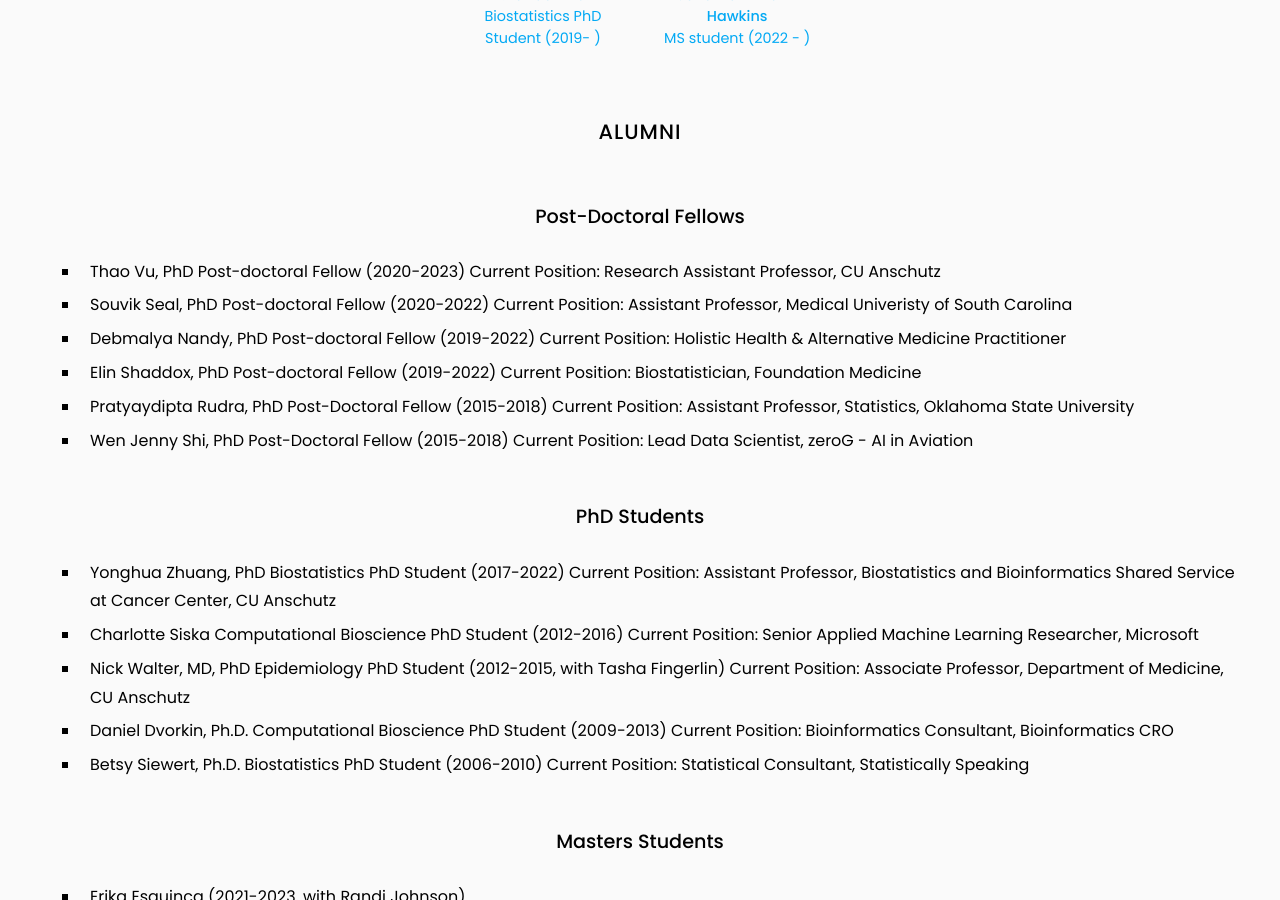
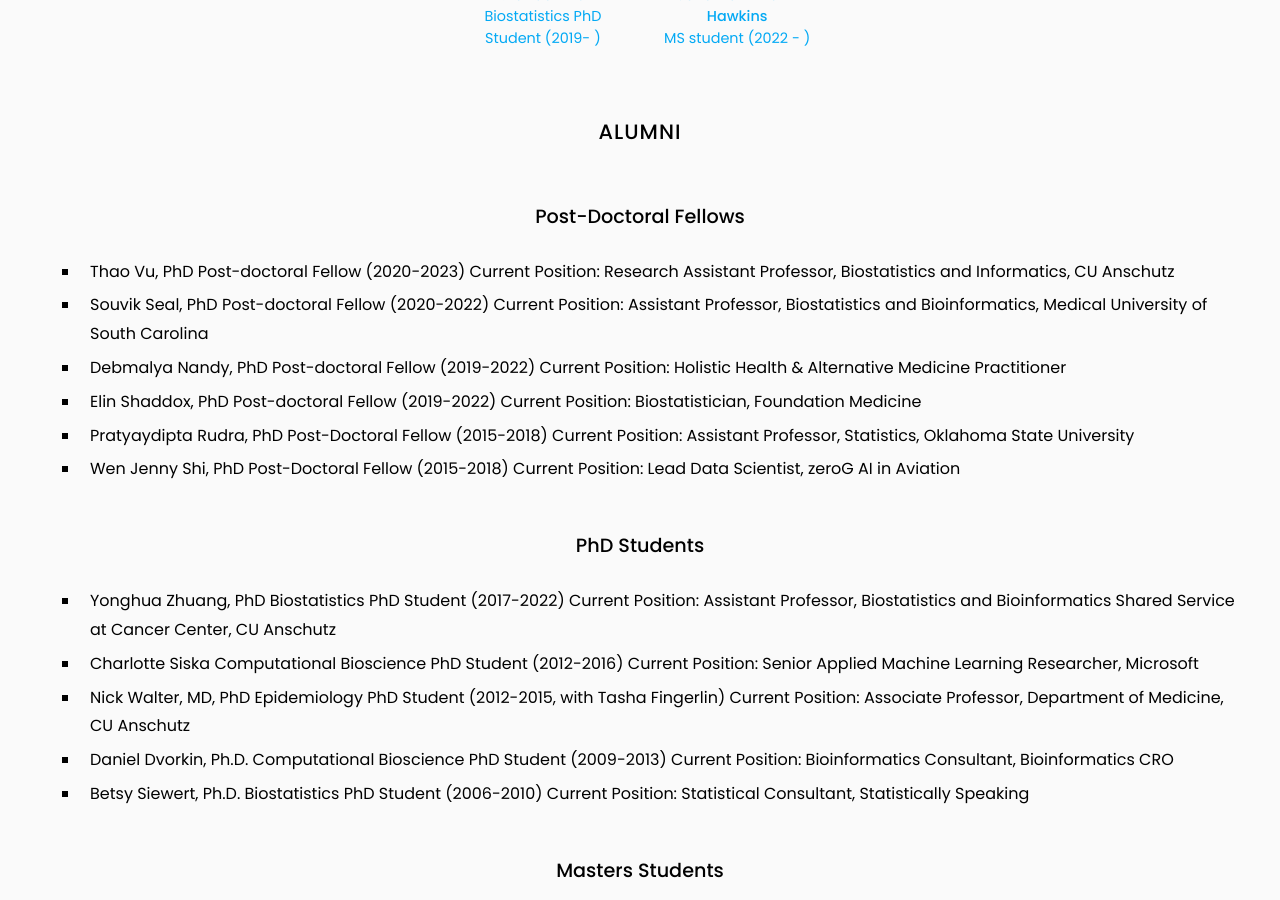
Before and after one commit to KechrisLab/kechrislab.github.io, a Jekyll site: the page built from team/index.md, in a window 1280 px wide and 900 px high, scrolled down 532 px. Built offline with Jekyll 4.4.1, drawn with Linux system fonts in a browser that asks for light colours.

Commit message:
Update index.md

```diff
--- a/team/index.md
+++ b/team/index.md
@@ -21,9 +21,9 @@ nav:
 
 ### Post-Doctoral Fellows
 + Thao Vu, PhD Post-doctoral Fellow (2020-2023)
-Current Position: Research Assistant Professor, CU Anschutz
+Current Position: Research Assistant Professor, Biostatistics and Informatics, CU Anschutz
 + Souvik Seal, PhD Post-doctoral Fellow (2020-2022)
-Current Position: Assistant Professor, Medical Univeristy of South Carolina
+Current Position: Assistant Professor, Biostatistics and Bioinformatics, Medical University of South Carolina
 + Debmalya Nandy, PhD Post-doctoral Fellow (2019-2022)
 Current Position: Holistic Health & Alternative Medicine Practitioner
 + Elin Shaddox, PhD Post-doctoral Fellow (2019-2022)
@@ -31,7 +31,7 @@ Current Position: Biostatistician, Foundation Medicine
 + Pratyaydipta Rudra, PhD Post-Doctoral Fellow (2015-2018)
 Current Position: Assistant Professor, Statistics, Oklahoma State University
 + Wen Jenny Shi, PhD Post-Doctoral Fellow (2015-2018)
-Current Position: Lead Data Scientist, zeroG - AI in Aviation
+Current Position: Lead Data Scientist, zeroG AI in Aviation
 
 ### PhD Students
 + Yonghua Zhuang, PhD Biostatistics PhD Student (2017-2022)
```
